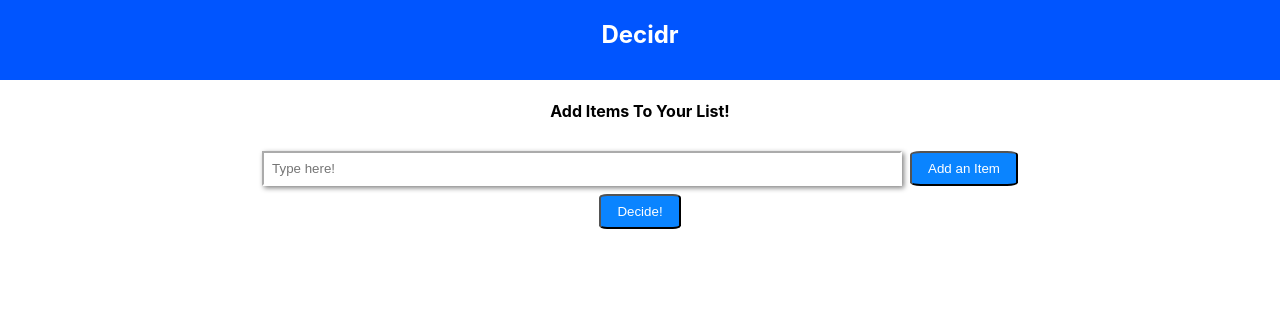
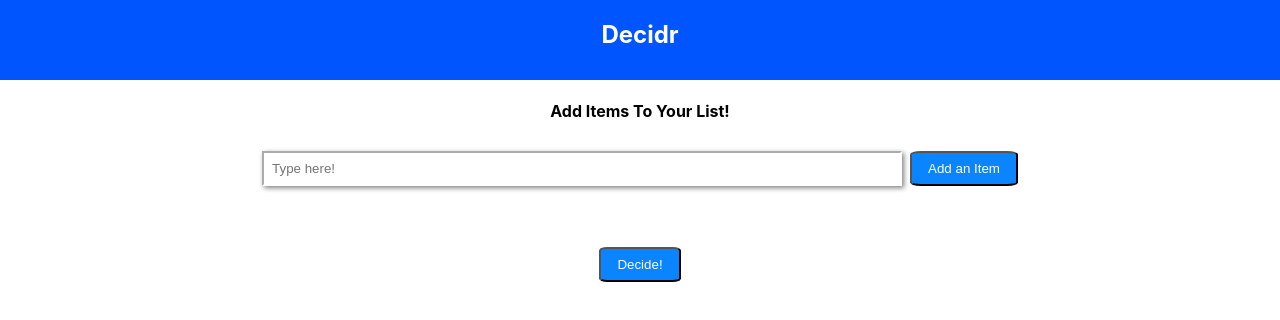
Before and after one commit to alberme/decidr, a React (Create React App) app: page / in a window 1280 px wide. Shown: the top 320 px of the page. Built offline with nearby package versions, Linux system fonts and the light colour scheme.

Commit message:
feat(error checks): add error checking #11

```diff
--- a/src/App.css
+++ b/src/App.css
@@ -34,6 +34,7 @@ footer {
 .form-add-item {
   display: flex;
   justify-content: center;
+  align-items: baseline;
   margin: 0.5rem;
 }
 
@@ -43,6 +44,20 @@ footer {
   width: 50vw;
   border-color: white;
   padding: 0.5rem;
+}
+
+.form-input-container {
+  display: flex;
+  flex-direction: column;
+  align-items: flex-start;
+  min-height: 11vh;
+}
+
+.error-text {
+  color: red;
+  font-size: 0.85rem;
+  margin: 0;
+  padding: 0.5rem 0.5rem 0 0.6rem;
 }
 
 .list-selection-container {
--- a/src/components/AddItem.js
+++ b/src/components/AddItem.js
@@ -1,15 +1,26 @@
 import { useState } from 'react';
 
-export default function AddItem({ setListContainer, setSelectedItem }) {
+export default function AddItem({ setListContainer, setSelectedItem, listContainer }) {
   const [newItem, setNewItem] = useState('');
+  const [error, setError] = useState('');
 
   const formSubmit = (event) => {
     event.preventDefault();
-    setListContainer(listContainer => [ ...listContainer, newItem ]);
+    const itemNotBlank = newItem.trim().length > 0
+    const hasNoDuplicates = listContainer.every(item => item.toLowerCase() !== newItem.toLowerCase());
+
+    if (itemNotBlank && hasNoDuplicates) {
+      setListContainer(listContainer => [ ...listContainer, newItem.trim() ]);
       setNewItem('');
+    } else if (!itemNotBlank) {
+      setError('Please enter an item');
+    } else if (!hasNoDuplicates) {
+      setError('That item is a duplicate');
+    }
   }
   return (
     <form className="form-add-item">
+      <div className="form-input-container">
         <input
           type="text"
           placeholder="Type here!"
@@ -17,8 +28,11 @@ export default function AddItem({ setListContainer, setSelectedItem }) {
           onChange={event => {
             setNewItem(event.target.value)
             setSelectedItem('');
+            setError('');
           }}
         />
+        { error && <p className="error-text">{error}</p> }
+      </div>
       <button
         type="submit"
         onClick={formSubmit}
```
Lines whose indentation alone changed are shown as unchanged.
